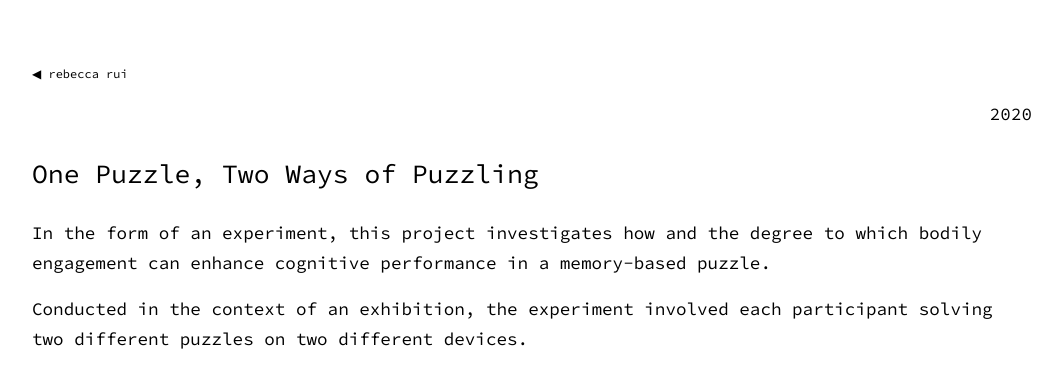
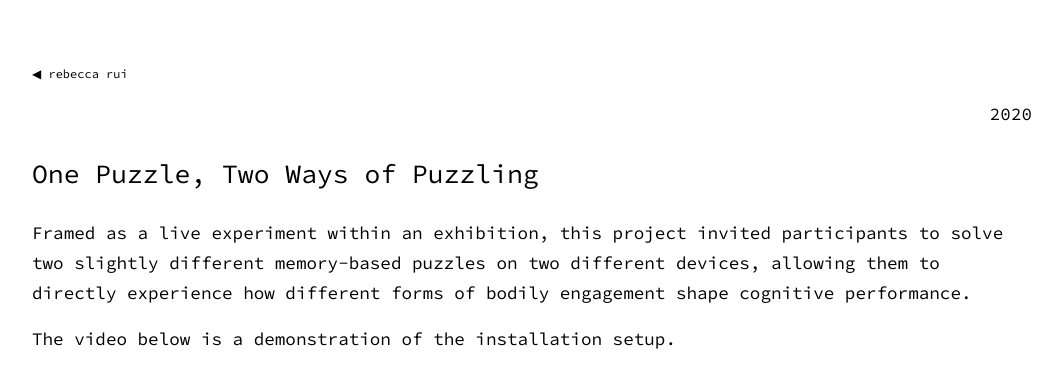
Before and after one commit to iurrrui/iurrrui.github.io, a Jekyll site: the page built from _posts/2020-07-11-one-puzzle-two-ways-of-puzzling.md, in a window 1280 px wide, cut to the strip 0-371 px from the top of the page. Shown: the whole strip, without its empty margins (108-1170 px from the left). Built offline with Jekyll 4.4.1, drawn with Linux system fonts in a browser that asks for light colours.

```diff
--- a/_posts/2020-07-11-one-puzzle-two-ways-of-puzzling.md
+++ b/_posts/2020-07-11-one-puzzle-two-ways-of-puzzling.md
@@ -4,13 +4,9 @@ title: One Puzzle, Two Ways of Puzzling
 category: project
 ---
 
-In the form of an experiment, this project investigates how and the degree to which bodily engagement can enhance cognitive performance in a memory-based puzzle.
+Framed as a live experiment within an exhibition, this project invited participants to solve two slightly different memory-based puzzles on two different devices, allowing them to directly experience how different forms of bodily engagement shape cognitive performance.
 
-<!-- A central claim within the embodied cognition framework instigated the investigation. Namely, physical features of the body and its interaction with the environment constitute or contribute to cognition. Viewing cognition as embodied contrasts with the traditional view that the mind processes all information, creates mental representations of what is perceived, and uses those representations to control bodily behavior. Cognitive processing is rather understood as embodied, extended, embedded, and enacted — exceeding the inner workings of the skull. -->
-
-Conducted in the context of an exhibition, the experiment involved each participant solving two different puzzles on two different devices.
-
-<!-- Instead of reading a report the participant experiences the answer to the question. -->
+The video below is a demonstration of the installation setup.
 
 <div class="text-above-footnotes-below"><div style="padding:56.25% 0 0 0;position:relative;"><iframe src="https://player.vimeo.com/video/738705138?h=16def1f65d&title=0&byline=0&portrait=0" style="position:absolute;top:0;left:0;width:100%;height:100%;" frameborder="0" allow="autoplay; fullscreen; picture-in-picture" allowfullscreen></iframe></div><script src="https://player.vimeo.com/api/player.js"></script></div>
 
```
Also changed, not shown: _posts/2018-06-20-manufacturing-habits.md (+1 -1 lines), _posts/2019-12-30-architext.md (+2 -4 lines), playground.md (+3 -3 lines), 7 other files.
